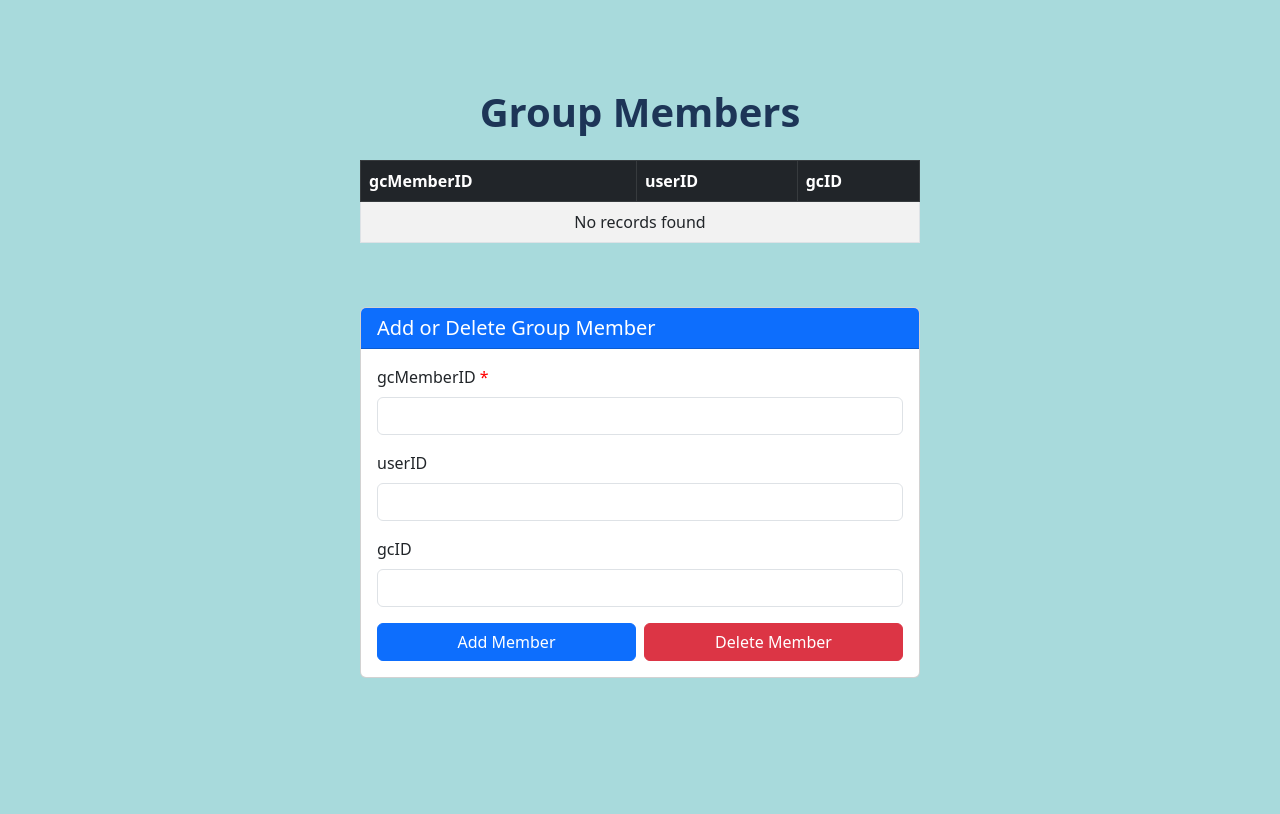
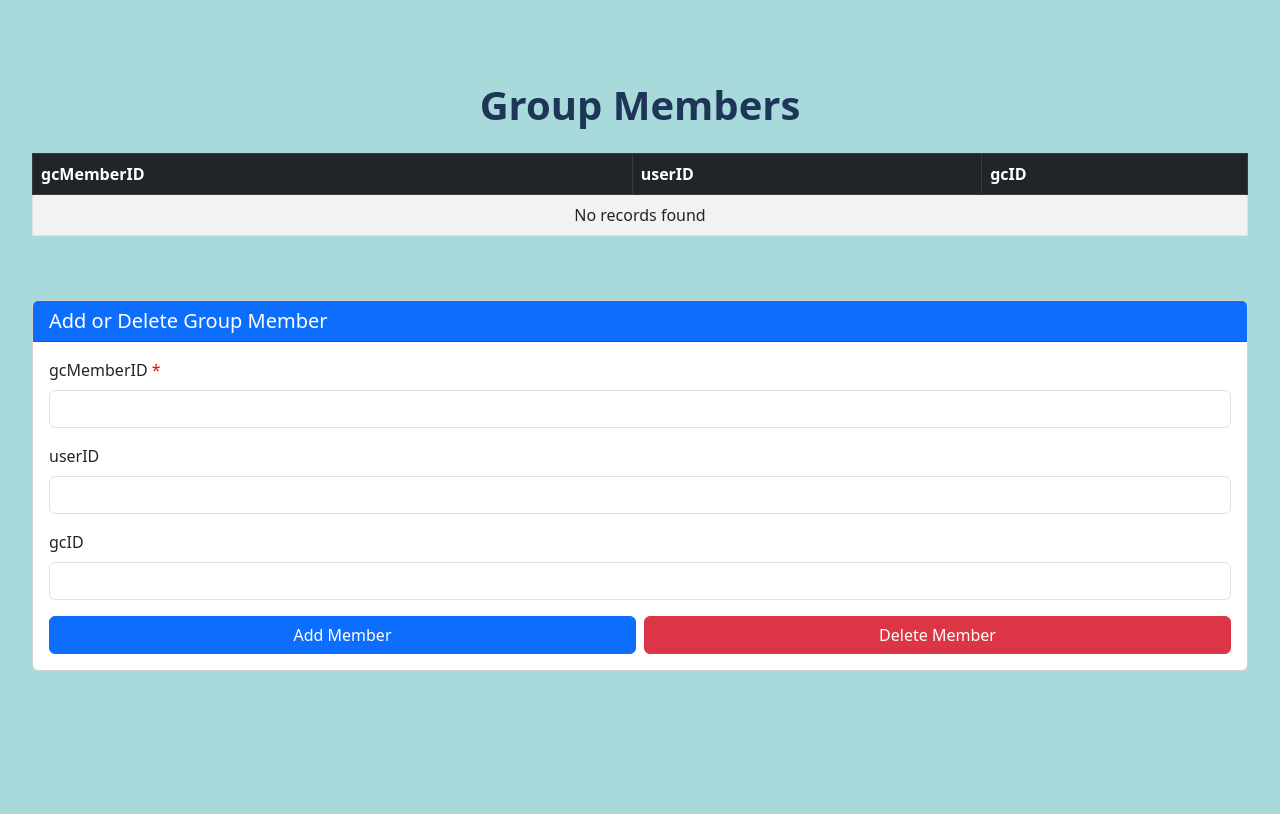
Before and after one commit to theaalberto/MaAlberto, a PHP site: page / in a window 1280 px wide. After the commit the page ends 671 px from the top, so only its background shows below. Run offline with PHP 8.4, Linux system fonts and the light colour scheme; data that the repository does not hold is empty; some libraries are stand-ins or nearby versions.

Commit message:
Activity6

```diff
--- a/A06/index.php
+++ b/A06/index.php
@@ -34,10 +34,13 @@
             content: " *";
             color: red;
         }
+        .table-responsive {
+            overflow-x: auto;
+        }
     </style>
 </head>
 <body>
-    <div class="container my-5" style="max-width: 600px;">
+    <div class="container-fluid my-5">
         <h1 class="text-center mb-4">Group Members</h1>
 
         <div class="table-responsive mb-5">
@@ -123,9 +126,9 @@
                         <label for="gcID" class="form-label">gcID</label>
                         <input type="text" class="form-control" name="gcID" id="gcID">
                     </div>
-                    <div class="d-flex">
-                        <button type="submit" name="submit" class="btn btn-primary w-50 me-2">Add Member</button>
-                        <button type="submit" name="delete" class="btn btn-danger w-50">Delete Member</button>
+                    <div class="d-flex flex-column flex-sm-row">
+                        <button type="submit" name="submit" class="btn btn-primary w-100 w-sm-50 me-0 me-sm-2 mb-3 mb-sm-0">Add Member</button>
+                        <button type="submit" name="delete" class="btn btn-danger w-100 w-sm-50">Delete Member</button>
                     </div>
                 </form>
             </div>
```
